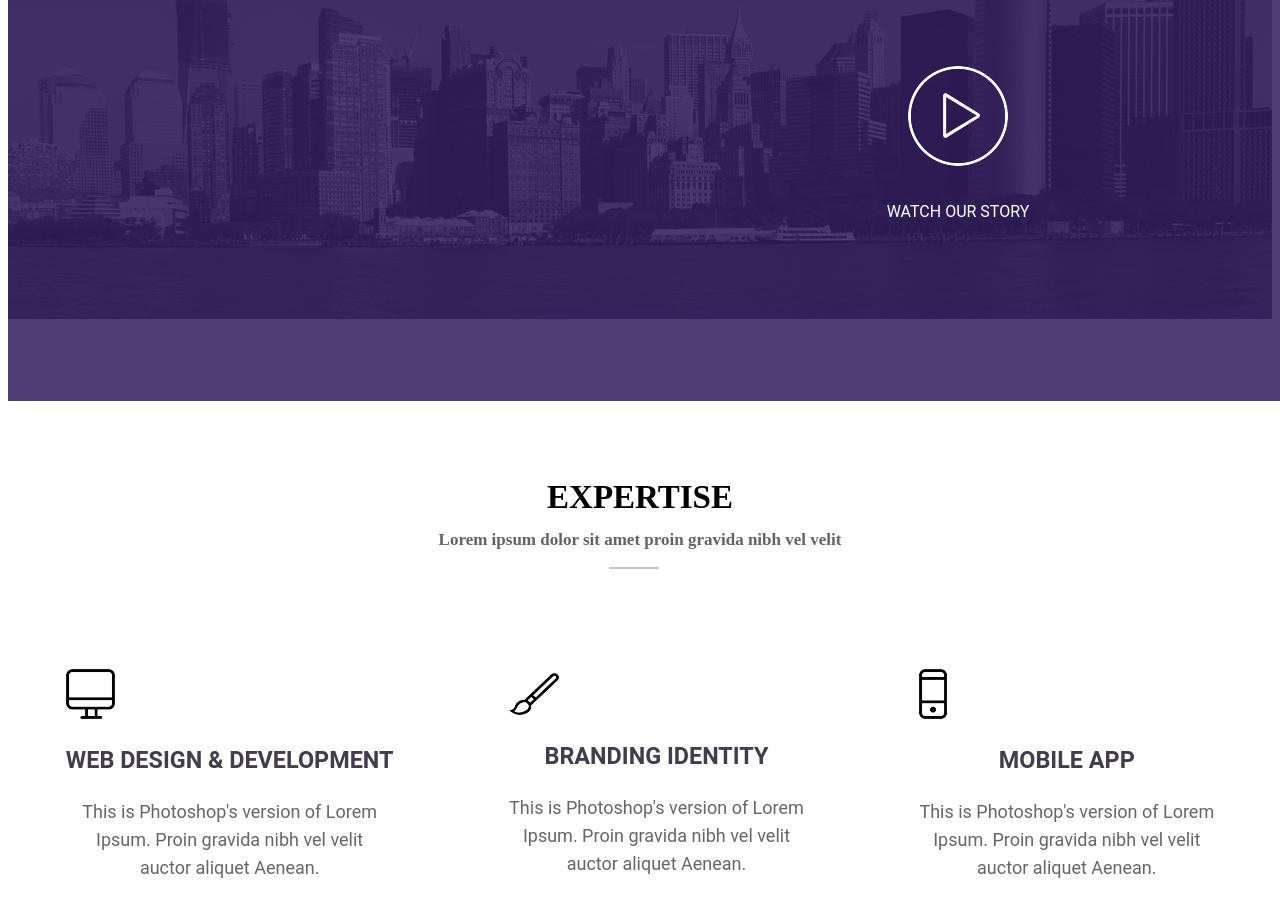
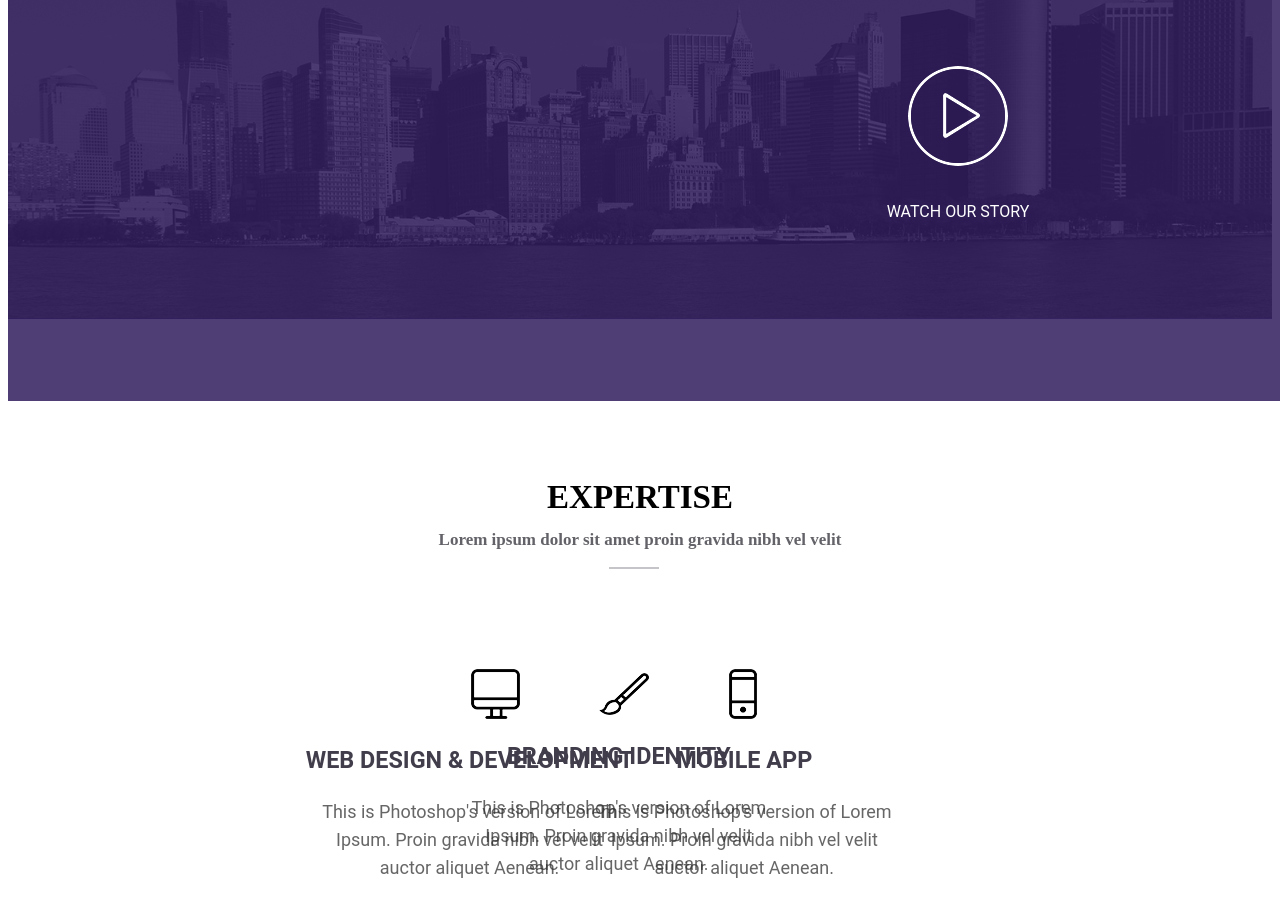
Before and after one commit to JarlBargluuf/Tajem, a plain HTML site: page index.html in a window 1280 px wide. Shown: the part 1357-2266 px from the top of the page. Drawn offline with Linux system fonts and the light colour scheme; a script that the page names is missing.

Commit message:
first commit

```diff
--- a/assets/style.css
+++ b/assets/style.css
@@ -220,21 +220,60 @@ background-size: 100%;
     align-items: center;
     margin-top: 100px;
  }
- .expertise-blocks-top-title {
+ .expertise-blocks-top-one-title {
         font-size: 20px;
         font-family: "Roboto";
         color: rgb(65, 61, 75);
         line-height: 1.2;
         text-align: center;
+        margin-left: 170px;
  }
- .expertise-blocks-top-text {
+ .expertise-blocks-top-one-text {
         font-size: 18px;
         font-family: "Roboto";
         color: rgba(51, 51, 51, 0.749);
         line-height: 1.571;
         text-align: center;
-
+        margin-left: 170px;
  }
- .expertise-blocks-top-image {
-     margin-left: 150px;
+ .expertise-blocks-top-two-title {
+    font-size: 20px;
+    font-family: "Roboto";
+    color: rgb(65, 61, 75);
+    line-height: 1.2;
+    text-align: center;
+   margin-left: -540px;
+}
+.expertise-blocks-top-two-text {
+    font-size: 18px;
+    font-family: "Roboto";
+    color: rgba(51, 51, 51, 0.749);
+    line-height: 1.571;
+    text-align: center;
+    margin-left: -540px;
+}
+.expertise-blocks-top-three-title {
+    font-size: 20px;
+    font-family: "Roboto";
+    color: rgb(65, 61, 75);
+    line-height: 1.2;
+    text-align: center;
+    margin-left: -800px;
+}
+.expertise-blocks-top-three-text {
+    font-size: 18px;
+    font-family: "Roboto";
+    color: rgba(51, 51, 51, 0.749);
+    line-height: 1.571;
+    text-align: center;
+    margin-left: -800px;
+}
+ .expertise-blocks-top-one-image {
+     margin-left: 335px;
  }
+ .expertise-blocks-top-two-image {
+    margin-left: -290px;
+ }
+ .expertise-blocks-top-three-image {
+    margin-left: -415px;
+ }
--- a/index.html
+++ b/index.html
@@ -63,18 +63,18 @@
         <div class="expertise-blocks-top">
            <div class="expertise-blocks-top-one">
                <div class="expertise-blocks-top-one-image"><img src="assets/img/expertise-icon1.png"></div>
-               <div class="expertise-blocks-top-title"><h3>WEB DESIGN & DEVELOPMENT</h3></div>
-               <div class="expertise-blocks-top-text"><p>This is Photoshop's version  of Lorem<br> Ipsum. Proin gravida nibh vel velit<br> auctor aliquet Aenean.</p></div>
+               <div class="expertise-blocks-top-one-title"><h3>WEB DESIGN & DEVELOPMENT</h3></div>
+               <div class="expertise-blocks-top-one-text"><p>This is Photoshop's version  of Lorem<br> Ipsum. Proin gravida nibh vel velit<br> auctor aliquet Aenean.</p></div>
            </div>
            <div class="expertise-blocks-top-two">
          <div class="expertise-blocks-top-two-image"><img src="assets/img/expertise-icon2.png"></div>
-           <div class="expertise-blocks-top-title"><h3>BRANDING IDENTITY</h3></div>
-           <div class="expertise-blocks-top-text"><p>This is Photoshop's version  of Lorem<br> Ipsum. Proin gravida nibh vel velit<br> auctor aliquet Aenean.</p></div>
+           <div class="expertise-blocks-top-two-title"><h3>BRANDING IDENTITY</h3></div>
+           <div class="expertise-blocks-top-two-text"><p>This is Photoshop's version  of Lorem<br> Ipsum. Proin gravida nibh vel velit<br> auctor aliquet Aenean.</p></div>
         </div>
         <div class="expertise-blocks-top-three">
             <div class="expertise-blocks-top-three-image"><img src="assets/img/expertise-icon3.png"></div>
-            <div class="expertise-blocks-top-title"><h3>MOBILE APP</h3></div>
-            <div class="expertise-blocks-top-text"><p>This is Photoshop's version  of Lorem<br> Ipsum. Proin gravida nibh vel velit<br> auctor aliquet Aenean.</p></div>
+            <div class="expertise-blocks-top-three-title"><h3>MOBILE APP</h3></div>
+            <div class="expertise-blocks-top-three-text"><p>This is Photoshop's version  of Lorem<br> Ipsum. Proin gravida nibh vel velit<br> auctor aliquet Aenean.</p></div>
         </div>
     </div>
 
```
